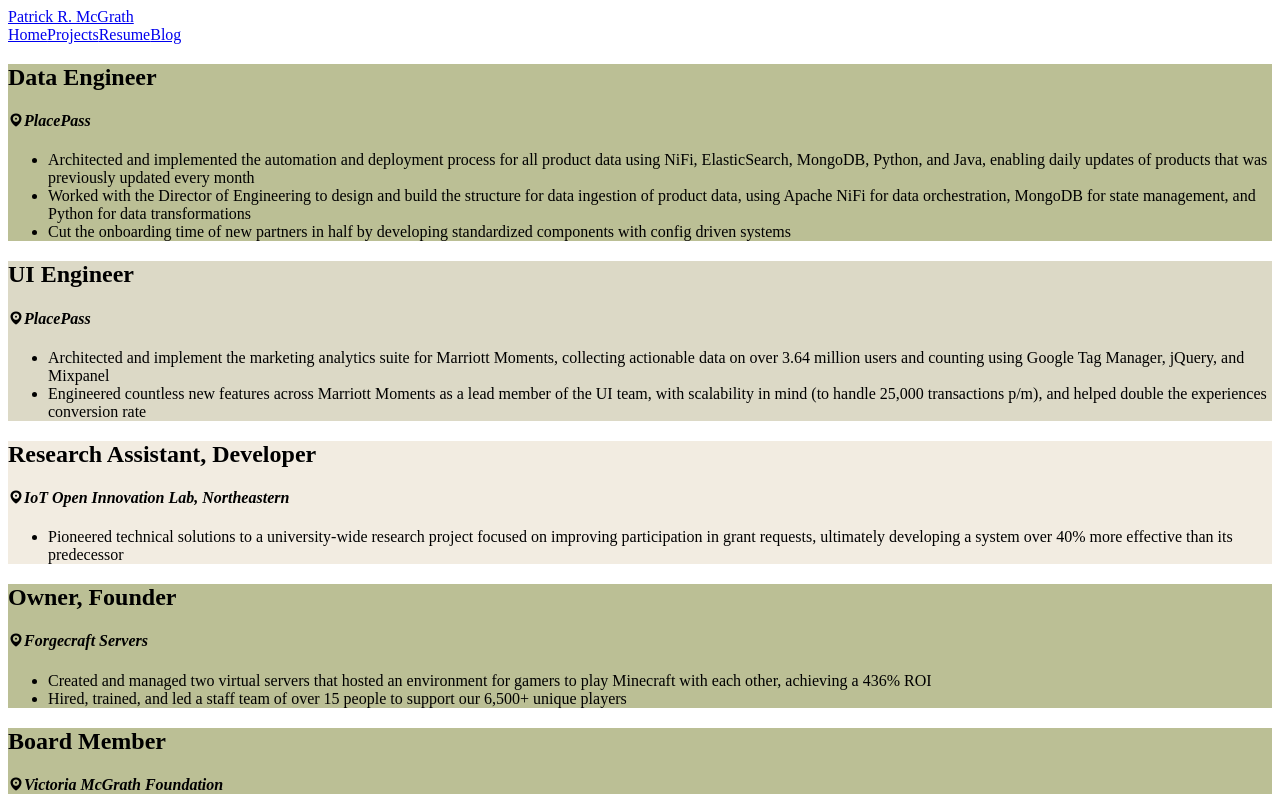
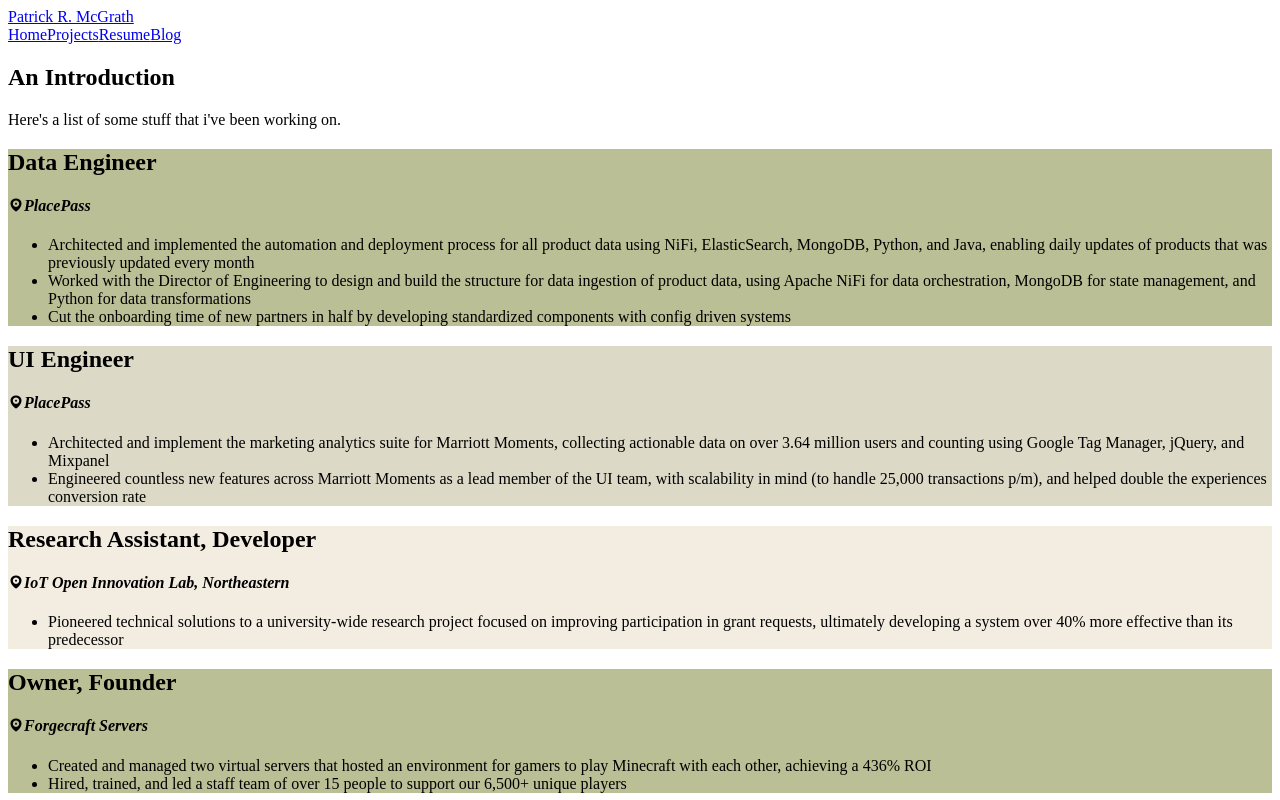
Before and after one commit to PatrickMcGrath29/patrickmcgrath.io, a Vue app: page /#/projects in a window 1280 px wide. Shown: the top 800 px of the page. Built offline with nearby package versions, Linux system fonts and the light colour scheme.

Commit message:
Adding introduction, changing project parsing stuff

```diff
--- a/src/pages/projects/Index.vue
+++ b/src/pages/projects/Index.vue
@@ -1,14 +1,16 @@
 <template>
   <default-template>
     <section id="projects">
-      <div
-        class="project-section__wrapper"
-        v-for="(projectGroup, index) in projectList"
-        :key="index"
-      >
+      <div class="container">
+        <div class="project-section__introduction">
+          <h2> An Introduction </h2>
+          <p> Here's a list of some stuff that i've been working on. </p>
+        </div>
+      </div>
+      <div class="project-section__wrapper">
         <div
           class="project-section__entry"
-          v-for="(project, index) in projectGroup.projects"
+          v-for="(project, index) in projects"
           :key="index"
           :style="{ backgroundColor: getColor(index) }"
         >
@@ -43,6 +45,11 @@
       projectList: ProjectJson
     };
   },
+  computed: {
+    projects: function() {
+      return this.projectList.map(projectGroup => projectGroup.projects).flat()
+    }
+  },
   methods: {
     getColor: function(index) {
       if (index % 3 == 0) {
```
